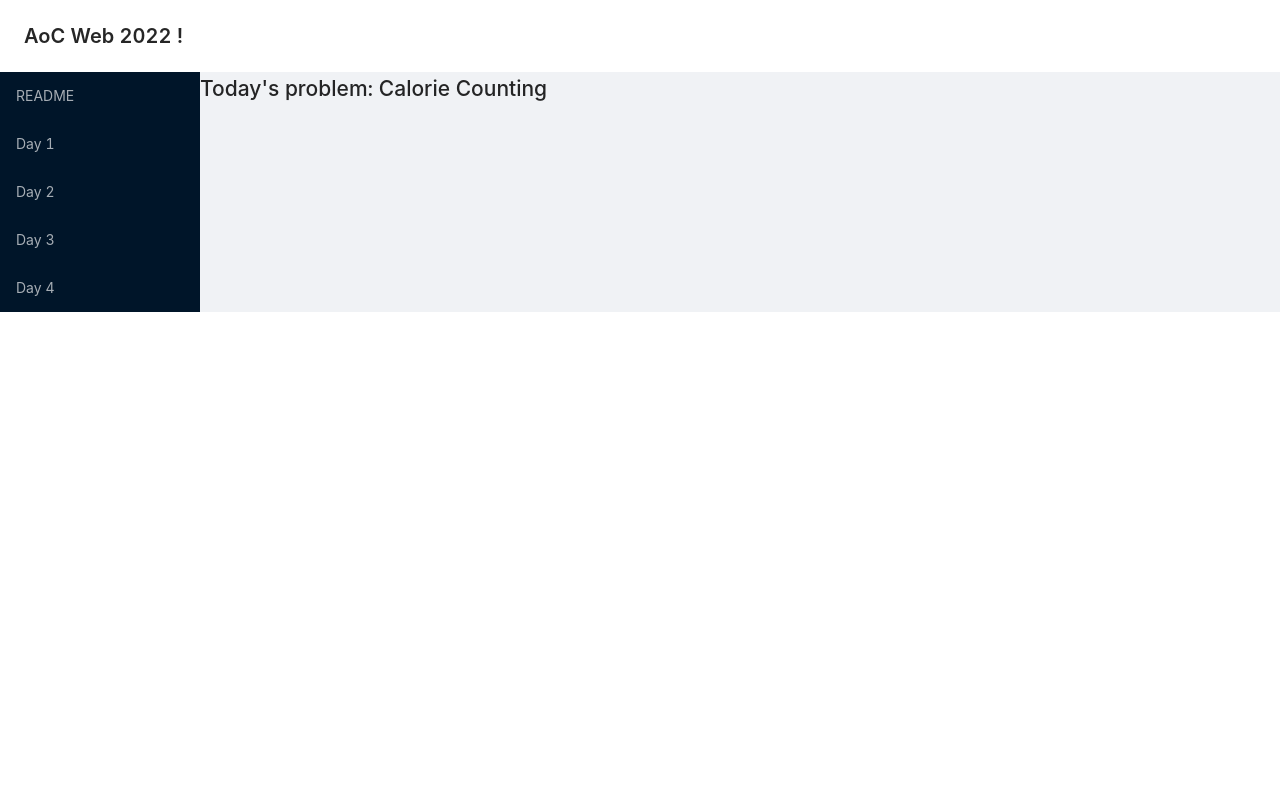
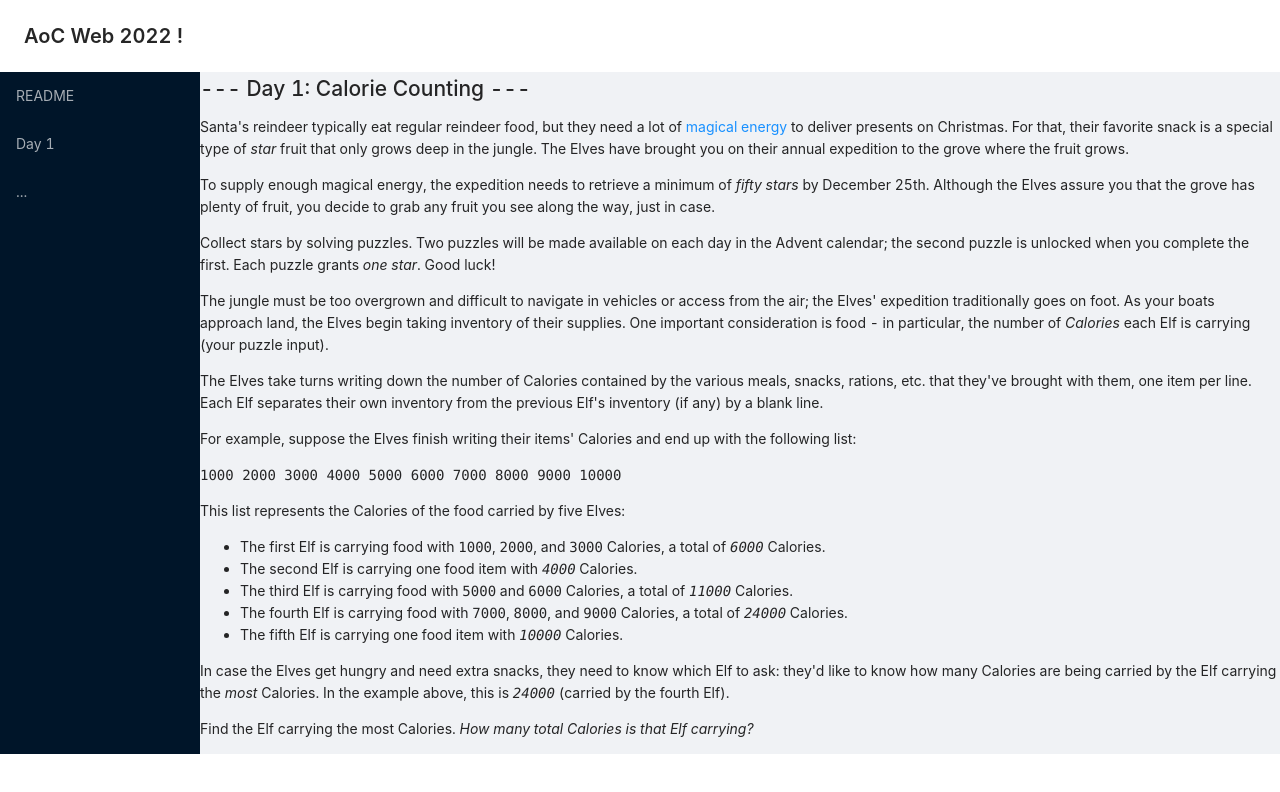
Before and after one commit to ey3ball/aocweb-2022, a React (Create React App) app: page /day/01 in a window 1280 px wide. Shown: the top 792 px of the page. Built offline with nearby package versions, Linux system fonts and the light colour scheme.

Commit message:
setup: basic navigation
switch between README & Day 1 problem

```diff
--- a/src/AocMenu.js
+++ b/src/AocMenu.js
@@ -1,13 +1,12 @@
 import React from 'react';
 import { Menu } from 'antd';
+import { Outlet, Link } from "react-router-dom";
 
 // works when >=4.20.0, recommended ✅
 const items = [
-  { label: 'README', key: 'home' }, // remember to pass the key prop
-  { label: 'Day 1', key: 'day-01' }, // remember to pass the key prop
-  { label: 'Day 2', key: 'day-02' }, // which is required
-  { label: 'Day 3', key: 'day-03' }, // which is required
-  { label: 'Day 4', key: 'day-04' }
+  { label: (<Link to ="/">README</Link>), key: 'home' },
+  { label: (<Link to="/day/01">Day 1</Link>), key: 'day-01' },
+  { label: '...', key: 'day-02' },
 ];
 
 class AocMenu extends React.Component {
--- a/src/App.js
+++ b/src/App.js
@@ -1,26 +1,7 @@
 import { Button, Layout, PageHeader } from 'antd';
 import './App.css';
 import AocMenu from './AocMenu.js';
-import ErrorPage from './Error404.js';
-import {
-  createBrowserRouter,
-  RouterProvider,
-  Route,
-} from "react-router-dom";
-import Root from './routes/Root.js';
-import Day01 from './routes/Day01.js';
-
-const router = createBrowserRouter([
-  {
-    path: "/",
-    element: <Root />,
-    errorElement: <ErrorPage />
-  },
-  {
-    path: "/day/01",
-    element: <Day01 />
-  }
-]);
+import { Outlet } from "react-router-dom";
 
 const { Header, Sider, Content } = Layout;
 
@@ -31,7 +12,7 @@ function App() {
     <Layout>
       <Sider><AocMenu /></Sider>
       <Content>
-        <RouterProvider router={router} />
+        <Outlet />
       </Content>
     </Layout>
     </div>
--- a/src/index.js
+++ b/src/index.js
@@ -3,11 +3,36 @@ import ReactDOM from 'react-dom/client';
 import './index.css';
 import App from './App';
 import reportWebVitals from './reportWebVitals';
+import {
+  createBrowserRouter,
+  RouterProvider,
+} from "react-router-dom";
+import Day01 from './routes/Day01.js';
+import Index from "./routes/Index.js";
+import ErrorPage from './Error404.js';
+
+const router = createBrowserRouter([
+  {
+    path: "/",
+    element: <App />,
+    errorElement: <ErrorPage />,
+    children: [
+      {
+        index: true,
+        element: <Index />
+      },
+      {
+        path: "/day/01",
+        element: <Day01 />
+      }
+    ]
+  }
+]);
 
 const root = ReactDOM.createRoot(document.getElementById('root'));
 root.render(
   <React.StrictMode>
-    <App />
+    <RouterProvider router={router} />
   </React.StrictMode>
 );
 
--- a/src/routes/Day01.js
+++ b/src/routes/Day01.js
@@ -1,9 +1,38 @@
 export default function Day01() {
   return (
     <>
-      <div>
-        <h1>Today's problem: Calorie Counting</h1>
-      </div>
+<article class="day-desc"><h2>--- Day 1: Calorie Counting ---</h2><p>Santa's reindeer typically eat regular reindeer food, but they need a lot of <a href="/2018/day/25">magical energy</a> to deliver presents on Christmas. For that, their favorite snack is a special type of <em class="star">star</em> fruit that only grows deep in the jungle. The Elves have brought you on their annual expedition to the grove where the fruit grows.</p>
+<p>To supply enough magical energy, the expedition needs to retrieve a minimum of <em class="star">fifty stars</em> by December 25th. Although the Elves assure you that the grove has plenty of fruit, you decide to grab any fruit you see along the way, just in case.</p>
+<p>Collect stars by solving puzzles.  Two puzzles will be made available on each day in the Advent calendar; the second puzzle is unlocked when you complete the first.  Each puzzle grants <em class="star">one star</em>. Good luck!</p>
+<p>The jungle must be too overgrown and difficult to navigate in vehicles or access from the air; the Elves' expedition traditionally goes on foot. As your boats approach land, the Elves begin taking inventory of their supplies. One important consideration is food - in particular, the number of <em>Calories</em> each Elf is carrying (your puzzle input).</p>
+<p>The Elves take turns writing down the number of Calories contained by the various meals, snacks, rations, <span title="By &quot;etc&quot;, you're pretty sure they just mean &quot;more snacks&quot;.">etc.</span> that they've brought with them, one item per line. Each Elf separates their own inventory from the previous Elf's inventory (if any) by a blank line.</p>
+<p>For example, suppose the Elves finish writing their items' Calories and end up with the following list:</p>
+<pre><code>1000
+2000
+3000
+
+4000
+
+5000
+6000
+
+7000
+8000
+9000
+
+10000
+</code></pre>
+<p>This list represents the Calories of the food carried by five Elves:</p>
+<ul>
+<li>The first Elf is carrying food with <code>1000</code>, <code>2000</code>, and <code>3000</code> Calories, a total of <code><em>6000</em></code> Calories.</li>
+<li>The second Elf is carrying one food item with <code><em>4000</em></code> Calories.</li>
+<li>The third Elf is carrying food with <code>5000</code> and <code>6000</code> Calories, a total of <code><em>11000</em></code> Calories.</li>
+<li>The fourth Elf is carrying food with <code>7000</code>, <code>8000</code>, and <code>9000</code> Calories, a total of <code><em>24000</em></code> Calories.</li>
+<li>The fifth Elf is carrying one food item with <code><em>10000</em></code> Calories.</li>
+</ul>
+<p>In case the Elves get hungry and need extra snacks, they need to know which Elf to ask: they'd like to know how many Calories are being carried by the Elf carrying the <em>most</em> Calories. In the example above, this is <em><code>24000</code></em> (carried by the fourth Elf).</p>
+<p>Find the Elf carrying the most Calories. <em>How many total Calories is that Elf carrying?</em></p>
+</article>
     </>
   )
 }
--- a/src/routes/Root.js
+++ b/src/routes/Index.js
@@ -1,4 +1,4 @@
-export default function Root() {
+export default function Index() {
   return (
     <>
     <div>
@@ -6,5 +6,5 @@ export default function Root() {
       This project will be used as a playground to get familiar with : React, Antd, and WASM
     </div>
     </>
-  )
+  );
 }
```
